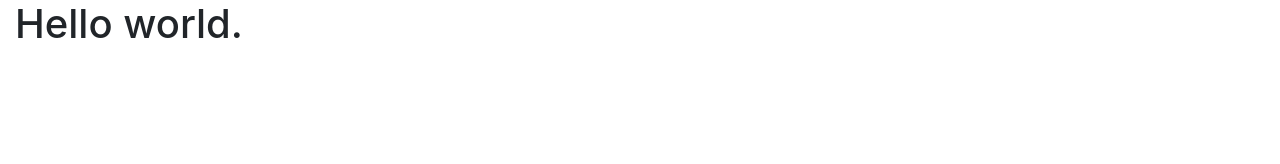
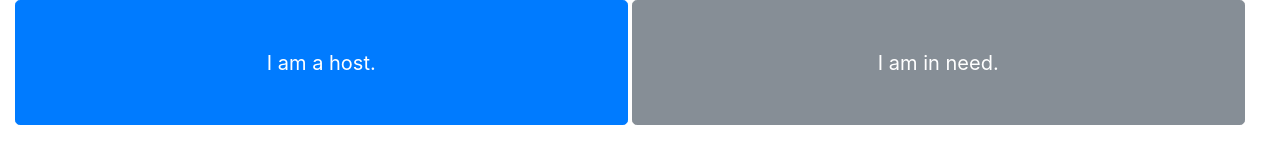
Before and after one commit to kaylacinnamon/village, a website: page views/index.html in a window 1280 px wide. Drawn offline with nearby package versions, Linux system fonts and the light colour scheme; files that its build step writes are made by us from their sources.

Commit message:
Sass Setup

```diff
--- /dev/null
+++ b/public/sass/style.scss
@@ -0,0 +1,11 @@
+#button-bar {
+	#host {
+		width: 49%;
+		height: 125px;
+	}
+
+	#need {
+		width: 49%;
+		height: 125px;
+	}
+}
--- a/views/index.html
+++ b/views/index.html
@@ -1,8 +1,13 @@
 <link rel="stylesheet" href="https://maxcdn.bootstrapcdn.com/bootstrap/4.0.0-beta.2/css/bootstrap.min.css" integrity="sha384-PsH8R72JQ3SOdhVi3uxftmaW6Vc51MKb0q5P2rRUpPvrszuE4W1povHYgTpBfshb" crossorigin="anonymous">
 
-<link rel="stylesheet" type="text/css" href="style.css">
+<link rel="stylesheet" type="text/css" href="css/style.css">
 
-<div class="container-fluid" id="header">
-	<h1>Hello world.</h1>
+<div id="map">
+
 
 </div>
+
+<div class="container-fluid" id="button-bar">
+	<button type="button" class="btn btn-primary btn-lg" id="host">I am a host. </button>
+<button type="button" class="btn btn-secondary btn-lg" id="need">I am in need. </button>
+</div>
```
Also changed, not shown: public/css/style.css (added), public/style.css (deleted), 4 other files.
